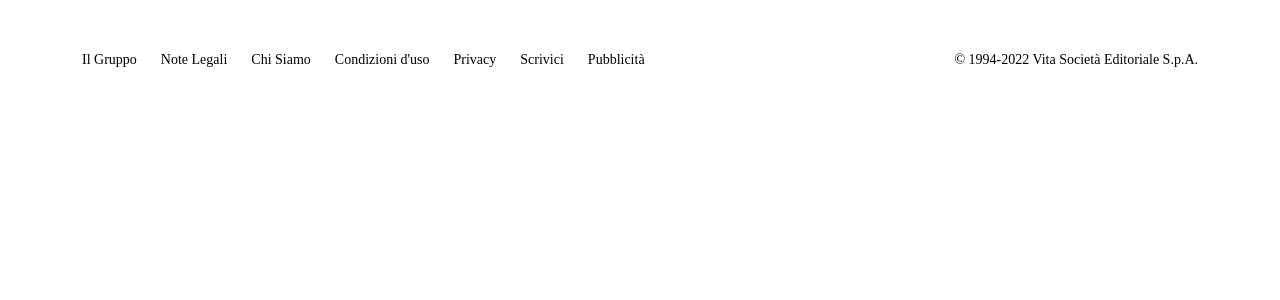
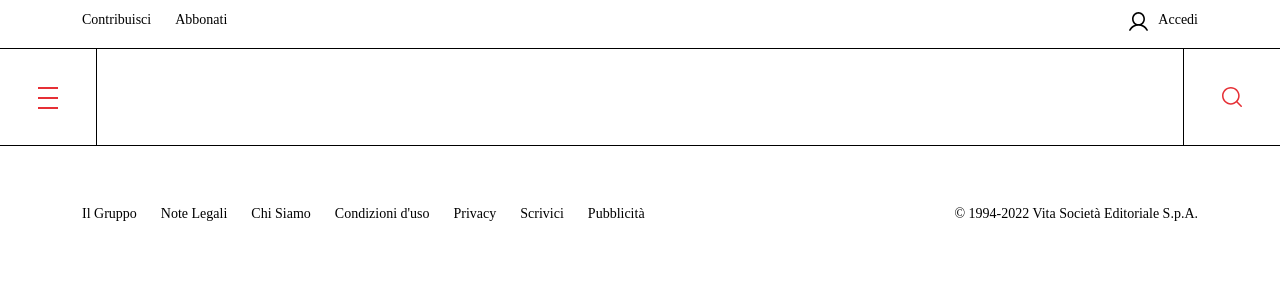
Before and after one commit to diego-cavenati/vita, a Vue app: page / in a window 1280 px wide. Shown: the top 300 px of the page. Built offline with nearby package versions, Linux system fonts and the light colour scheme; the HTML template or start-up script is replaced by a standard one; a web font is replaced by a local one.

Commit message:
add navbar desktop

```diff
--- a/src/components/NavbarComponent.vue
+++ b/src/components/NavbarComponent.vue
@@ -1,11 +1,169 @@
 <script>
 export default {
     name: 'NavbarComponent',
+    data() {
+        return {
+            isOpen: false,
+        };
+    },
+    methods: {
+        toggleMenu() {
+            this.isOpen = !this.isOpen;
+        },
+    },
 }
 </script>
 
-<template></template>
+<template>
+    <nav>
+        <div class="container">
+            <!-- top section of navbar -->
+            <div class="top_section">
+                <div class="links">
+                    <ul>
+                        <li><a href="#">Contribuisci</a></li>
+                        <li><a href="#">Abbonati</a></li>
+                    </ul>
+                </div>
+                <div class="login">
+                    <svg preserveAspectRatio="none" viewBox="0 0 17 17" fill="none" xmlns="http://www.w3.org/2000/svg"
+                        v-bind="$props">
+                        <path fill-rule="evenodd" clip-rule="evenodd"
+                            d="M14.4303 6.70213C14.4303 8.74866 13.4162 10.5493 11.8845 11.5771C12.4389 11.7767 12.9759 12.0327 13.4874 12.3429C14.8758 13.1846 16.0282 14.395 16.8292 15.852C17.0154 16.1908 16.9063 16.6256 16.5799 16.8235C16.251 17.0228 15.8324 16.9027 15.645 16.5619C14.9631 15.3213 13.9823 14.2916 12.8018 13.5758C11.6213 12.8601 10.2824 12.4843 8.91984 12.4843C7.55724 12.4843 6.21854 12.8601 5.03808 13.5758C3.85756 14.2916 2.87682 15.3213 2.19483 16.5619C2.00745 16.9027 1.58886 17.0228 1.26002 16.8235C0.933613 16.6256 0.824462 16.1908 1.0107 15.852C1.81166 14.395 2.96405 13.1846 4.35242 12.3429C4.86397 12.0327 5.40087 11.7768 5.95521 11.5772C4.42349 10.5494 3.40933 8.74868 3.40933 6.70213C3.40933 3.51243 5.87287 0.919995 8.91984 0.919995C11.9668 0.919995 14.4303 3.51243 14.4303 6.70213ZM4.7747 6.70213C4.7747 4.29247 6.63414 2.34573 8.91984 2.34573C11.2055 2.34573 13.065 4.29247 13.065 6.70213C13.065 9.11179 11.2055 11.0585 8.91984 11.0585C6.63414 11.0585 4.7747 9.11179 4.7747 6.70213Z"
+                            fill="black" />
+                    </svg>
+                    Accedi
+                </div>
+            </div>
+
+        </div>
+
+
+        <!-- bottom section navbar -->
+        <div class="nav_action">
+
+            <!-- hamburghr menu -->
+            <div class="box_action">
+                <div class="hamburger_menu" :class="{ active: isOpen }" @click="toggleMenu">
+                    <span class="hamburger_line"></span>
+                    <span class="hamburger_line"></span>
+                    <span class="hamburger_line"></span>
+                </div>
+            </div>
+
+            <!-- search -->
+            <div class="box_action">
+                <svg width="20" height="20" viewBox="0 0 20 20" fill="none" xmlns="http://www.w3.org/2000/svg">
+                    <path fill-rule="evenodd" clip-rule="evenodd"
+                        d="M8.84614 1.53846C4.81022 1.53846 1.53846 4.81022 1.53846 8.84614C1.53846 12.8821 4.81022 16.1538 8.84614 16.1538C12.8821 16.1538 16.1538 12.8821 16.1538 8.84614C16.1538 4.81022 12.8821 1.53846 8.84614 1.53846ZM0 8.84614C0 3.96055 3.96055 0 8.84614 0C13.7317 0 17.6923 3.96055 17.6923 8.84614C17.6923 13.7317 13.7317 17.6923 8.84614 17.6923C3.96055 17.6923 0 13.7317 0 8.84614Z"
+                        fill="#E63036" />
+                    <path fill-rule="evenodd" clip-rule="evenodd"
+                        d="M14.0136 14.0138C14.314 13.7134 14.801 13.7134 15.1014 14.0138L19.7745 18.6868C20.0749 18.9872 20.0749 19.4743 19.7745 19.7747C19.4741 20.0751 18.9871 20.0751 18.6867 19.7747L14.0136 15.1016C13.7132 14.8012 13.7132 14.3142 14.0136 14.0138Z"
+                        fill="#E63036" />
+                </svg>
+            </div>
+
+
+
+        </div>
+
+    </nav>
+</template>
 
 <style lang="scss">
 @use '../styles/general.scss';
+@use '../styles/partials/variables.scss' as *;
+
+nav {
+    padding: 0.5rem 0;
+
+    .top_section {
+        display: flex;
+
+        .links {
+            ul {
+                display: flex;
+
+                li {
+                    padding-right: 1.5rem;
+                }
+            }
+        }
+
+        .login {
+            margin-left: auto;
+
+            svg {
+                width: 1.25rem;
+                margin-right: 0.5rem;
+            }
+        }
+    }
+
+    .nav_action {
+        display: flex;
+        border-top: 1px solid black;
+        border-bottom: 1px solid black;
+
+        // box structure
+        .box_action {
+            padding: 2.37rem;
+            display: flex;
+            align-items: center;
+            justify-content: center;
+        }
+
+        .box_action:first-child {
+            border-right: 1px solid black;
+            margin-right: auto;
+
+        }
+
+        .box_action:last-child {
+            border-left: 1px solid black;
+            margin-left: auto;
+        }
+
+        // hamburgher menu
+        .hamburger_menu {
+            display: flex;
+            flex-direction: column;
+            justify-content: space-between;
+            height: 20px;
+            cursor: pointer;
+            transition: transform 0.3s ease-in-out;
+        }
+
+        .hamburger_line {
+            width: 20px;
+            height: 2px;
+            background-color: $color-primary;
+            transition: transform 0.3s ease-in-out, opacity 0.2s ease-in-out;
+        }
+
+        .hamburger_line:nth-child(1) {
+            transform: translateY(0);
+        }
+
+        .hamburger_line:nth-child(2) {
+            transform: translateY(1px);
+        }
+
+        .hamburger_line:nth-child(3) {
+            transform: translateY(2px);
+        }
+
+        .hamburger_menu.active .hamburger_line:nth-child(1) {
+            transform: translateY(9px) rotate(45deg);
+        }
+
+        .hamburger_menu.active .hamburger_line:nth-child(2) {
+            opacity: 0;
+        }
+
+        .hamburger_menu.active .hamburger_line:nth-child(3) {
+            transform: translateY(-8px) rotate(-45deg);
+        }
+    }
+}
 </style>
```
